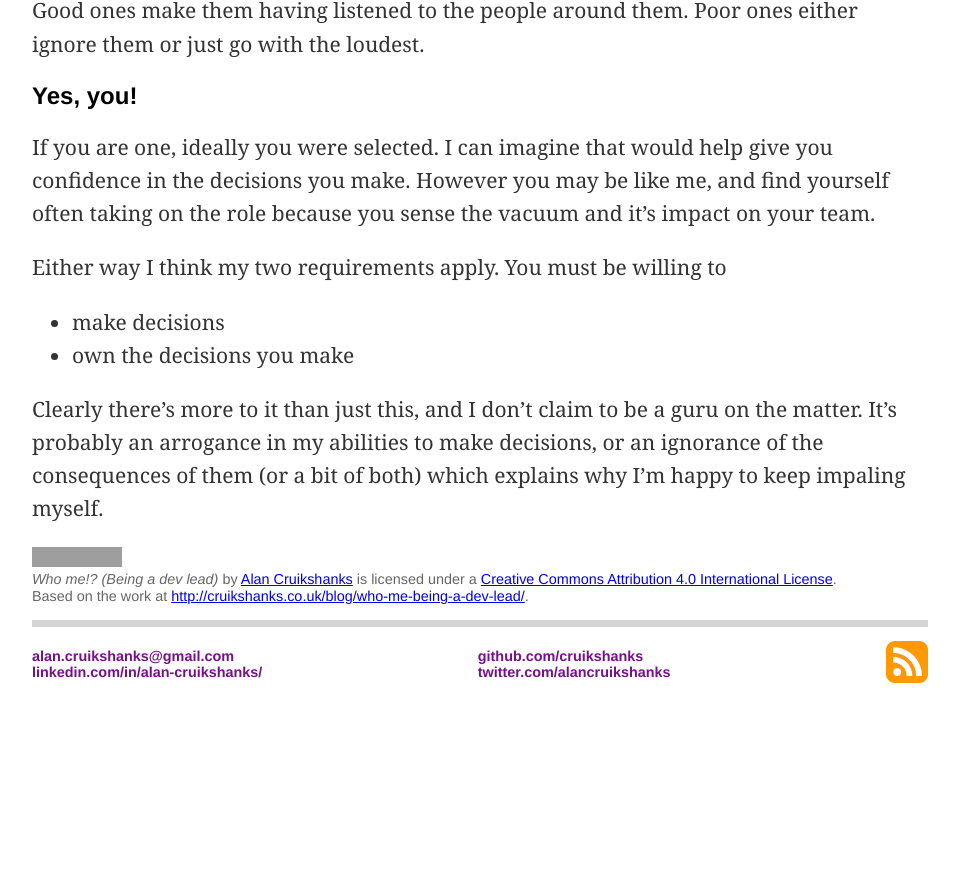
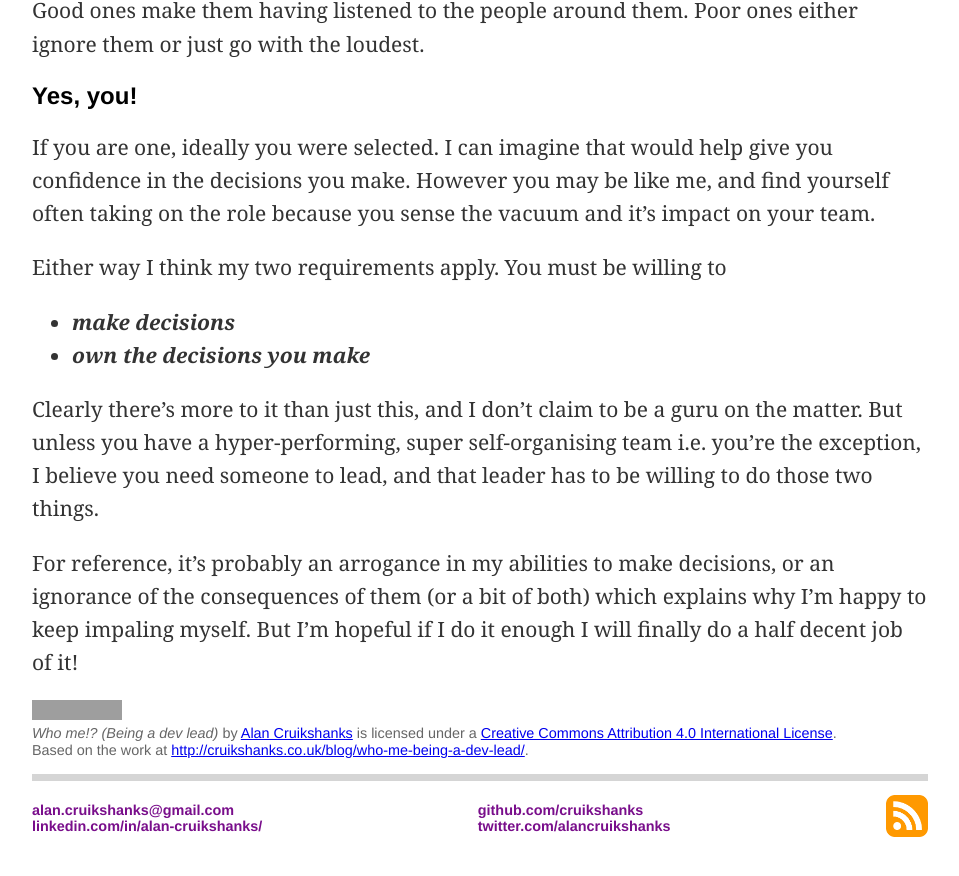
Before and after one commit to Cruikshanks/cruikshanks.github.io, a Jekyll site: the page built from _posts/2017-05-15-who-me-being-a-dev-lead.md, in a window 1280 px wide and 900 px high, scrolled down 1201 px. Shown: the top 876 px of the window, without its empty margins (160-1119 px from the left). Built offline with Jekyll 4.4.1, drawn with Linux system fonts in a browser that asks for light colours; before the commit the page ends 1947 px from its top, so only the background shows below that; some of the changed text lies outside the part shown; grey boxes are pictures that could not be loaded.

Commit message:
Small tweaks to content ready for release

```diff
--- a/_posts/2017-05-11-who-me-being-a-dev-lead.md
+++ b/_posts/2017-05-15-who-me-being-a-dev-lead.md
@@ -21,8 +21,8 @@ It should also be differentiated from seniority. So being the most senior dev do
 
 In practise it's my experience they're the person willing to do two things
 
-- make decisions
-- own the decisions they make
+- ***make decisions***
+- ***own the decisions they make***
 
 Everyone has opinions and many are happy to make them known. A lead dev however is the one setting a direction by being willing to make a decision.
 
@@ -34,7 +34,9 @@ If you are one, ideally you were selected. I can imagine that would help give yo
 
 Either way I think my two requirements apply. You must be willing to
 
-- make decisions
-- own the decisions you make
+- ***make decisions***
+- ***own the decisions you make***
 
-Clearly there's more to it than just this, and I don't claim to be a guru on the matter. It's probably an arrogance in my abilities to make decisions, or an ignorance of the consequences of them (or a bit of both) which explains why I'm happy to keep impaling myself.
+Clearly there's more to it than just this, and I don't claim to be a guru on the matter. But unless you have a hyper-performing, super self-organising team i.e. you're the exception, I believe you need someone to lead, and that leader has to be willing to do those two things.
+
+For reference, it's probably an arrogance in my abilities to make decisions, or an ignorance of the consequences of them (or a bit of both) which explains why I'm happy to keep impaling myself. But I'm hopeful if I do it enough I will finally do a half decent job of it!
```
Also changed, not shown: other parts of _posts/2017-05-15-who-me-being-a-dev-lead.md (+1 -1 lines).
